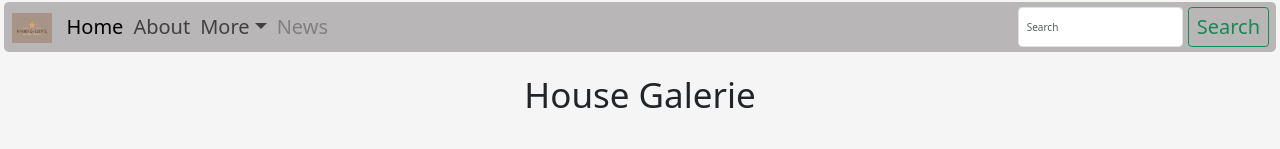
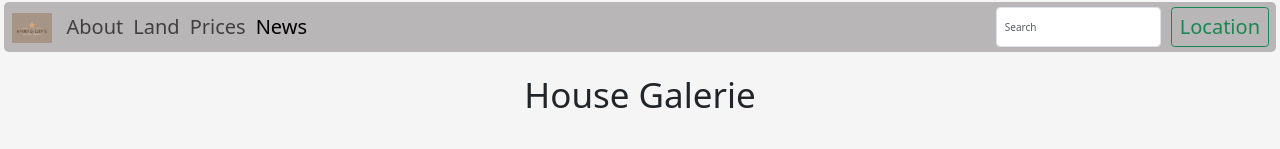
Before and after one commit to hakichris/RealEstate-Ebusiness, a React (Create React App) app: page / in a window 1280 px wide. Shown: the top 149 px of the page. Built offline with nearby package versions, Linux system fonts and the light colour scheme.

Commit message:
Update development

```diff
--- a/src/pages/navbar.tsx
+++ b/src/pages/navbar.tsx
@@ -10,31 +10,23 @@ const Navbar = () => (
       <span className="navbar-toggler-icon"></span>
     </button>
     <div className="collapse navbar-collapse" id="navbarSupportedContent">
-      <ul className="navbar-nav me-auto mb-2 mb-lg-0">
-        <li className="nav-item">
-          <a className="nav-link active fontsize" aria-current="page" href="#">Home</a>
-        </li>
+      <ul className="navbar-nav me-auto mb-5 mb-lg-0">
         <li className="nav-item">
           <a className="nav-link fontsize" href="#">About</a>
         </li>
-        <li className="nav-item dropdown">
-          <a className="nav-link dropdown-toggle fontsize" href="#" role="button" data-bs-toggle="dropdown" aria-expanded="false">
-            More
-          </a>
-          <ul className="dropdown-menu">
-            <li><a className="dropdown-item fontsize" href="#">Land</a></li>
-            <li><a className="dropdown-item fontsize" href="#">Location</a></li>
-            <li><hr className="dropdown-divider fontsize" /></li>
-            <li><a className="dropdown-item fontsize" href="#">Prices</a></li>
-          </ul>
+        <li className="nav-item">
+          <a className="nav-link fontsize" href="#">Land</a>
         </li>
         <li className="nav-item">
-          <a className="nav-link disabled fontsize" aria-disabled="true">News</a>
+          <a className="nav-link fontsize" href="#">Prices</a>
+        </li>
+        <li className="nav-item">
+          <a className="nav-link active fontsize" href="#">News</a>
         </li>
       </ul>
       <form className="d-flex" role="search">
-        <input className="form-control me-2" type="search" placeholder="Search" aria-label="Search" />
-        <button className="btn btn-outline-success fontsize" type="submit">Search</button>
+        <input className="form-control me-3" type="search" placeholder="Search" aria-label="Search" />
+        <button className="btn btn-outline-success fontsize" type="submit">Location</button>
       </form>
     </div>
   </div>
```
